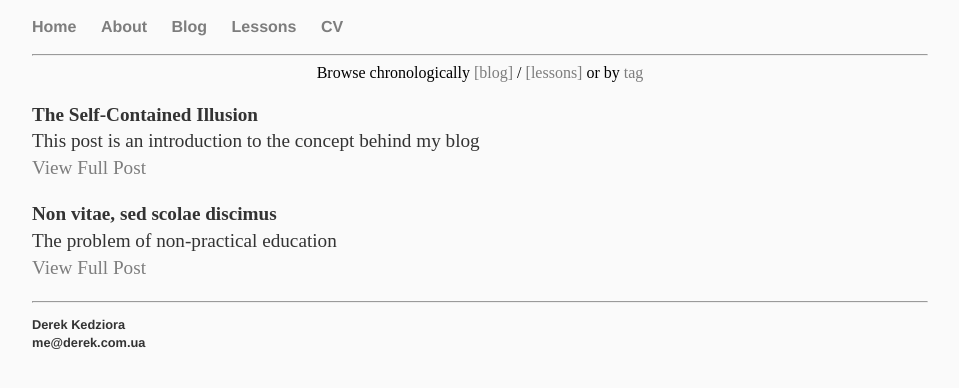
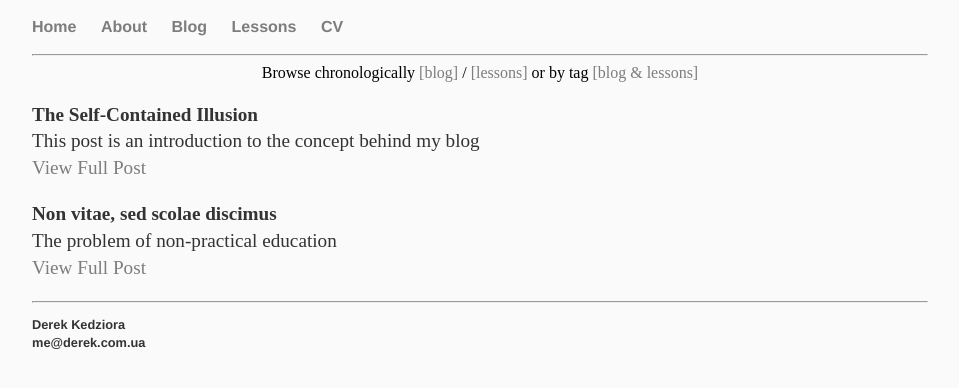
Before and after one commit to ZeroDeth/derekkedziora.github.io, a Jekyll site: the page built from blog.html, in a window 1280 px wide. Shown: the top 388 px of the page, without its empty margins (160-1119 px from the left). Built offline with Jekyll 4.4.1, drawn with Linux system fonts in a browser that asks for light colours.

Commit message:
tag link fixed

```diff
--- a/blog.html
+++ b/blog.html
@@ -4,7 +4,7 @@ title: Blog
 permalink: /blog/
 ---
 <div align="center">
-Browse chronologically <a href="/blog/">[blog]</a> / <a href="/lessons/">[lessons]</a> or by <a href="/tags/">tag</a>
+Browse chronologically <a href="/blog/">[blog]</a> / <a href="/lessons/">[lessons]</a> or by tag <a href="/tags/">[blog & lessons]</a>
 </div>
 {% for post in site.categories.blog %}
     <p><b>{{ post.title }}</b><br>
--- a/lessons.html
+++ b/lessons.html
@@ -3,7 +3,7 @@ layout: default
 permalink: /lessons/
 ---
 <div align="center">
-Browse chronologically <a href="/blog/">[blog]</a> / <a href="/lessons/">[lessons]</a> or by <a href="/tags/">tag</a>
+Browse chronologically <a href="/blog/">[blog]</a> / <a href="/lessons/">[lessons]</a> or by tag <a href="/tags/">[blog & lessons]</a>
 </div>
 {% for post in site.categories.lesson %}
     <p><b>{{ post.title }}</b><br>
--- a/tagpage.html
+++ b/tagpage.html
@@ -3,7 +3,7 @@ layout: default
 permalink: /tags/
 ---
 <div align="center">
-Browse chronologically <a href="/blog/">[blog]</a> / <a href="/lessons/">[lessons]</a> or by <a href="/tags/">tag</a>
+Browse chronologically <a href="/blog/">[blog]</a> / <a href="/lessons/">[lessons]</a> or by tag <a href="/tags/">[blog & lessons]</a>
 </div>
 
 {% capture tags %}
```
